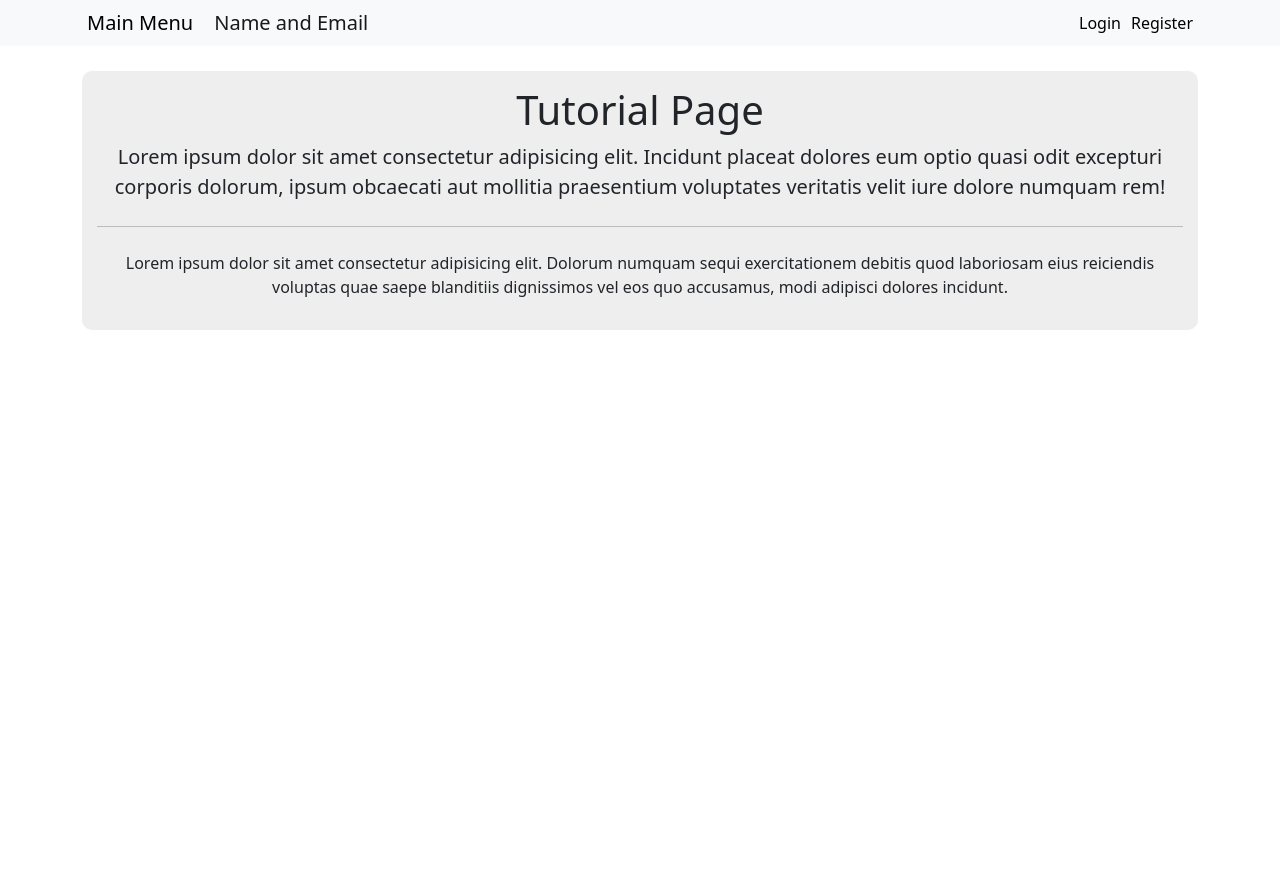
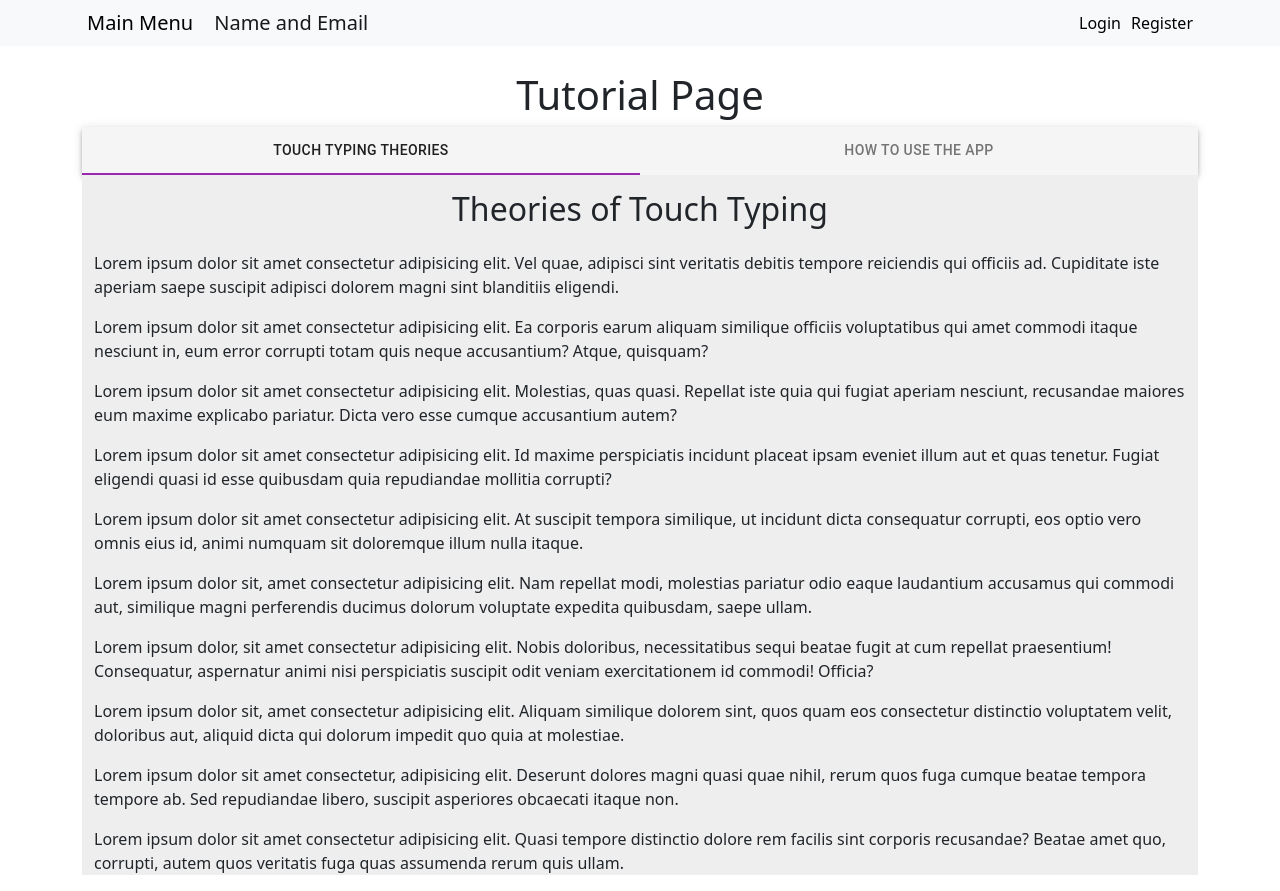
Before and after one commit to alvinAdler/TouchTypingApplication, a React (Create React App) app in the folder client/: page /tutorial in a window 1280 px wide. Before the commit the page ends 800 px from the top, so only its background shows below. Built offline with nearby package versions, Linux system fonts and the light colour scheme.

Commit message:
Completed the wireframe design of the tutorial page

```diff
--- a/client/src/components/PracticePage/PracticePage.jsx
+++ b/client/src/components/PracticePage/PracticePage.jsx
@@ -29,7 +29,6 @@ const PracticePage = () => {
                             <Tabs
                             value={currentTab}
                             onChange={handleTabChange}
-                            indicatorColor="secondary"
                             textColor="inherit"
                             variant="fullWidth"
                             >
--- a/client/src/components/TutorialPage/TutorialPage.jsx
+++ b/client/src/components/TutorialPage/TutorialPage.jsx
@@ -1,13 +1,63 @@
-import React from 'react'
+import React, {useState} from 'react'
+import {AppBar, Tabs, Tab} from '@mui/material'
 
 import './TutorialPage_master.css'
 
-import PlaceholderJumbotron from '../UtilityComponents/PlaceholderJumbotron/PlaceholderJumbotron'
+import MaterialTabBody from '../UtilityComponents/MaterialTabBody/MaterialTabBody'
 
 const TutorialPage = () => {
+
+    const [currentTab, setCurrentTab] = useState(0)
+
+    const handleTabChange = (ev, selectedTab) => {
+        setCurrentTab(selectedTab)
+    }
+
     return (
-        <div>
-            <PlaceholderJumbotron pageTitle="Tutorial Page"/>
+        <div className="tutorial-page-container">
+            <h1 style={{textAlign: "center"}}>Tutorial Page</h1>
+            <AppBar color="default" position="static">
+                <Tabs
+                value={currentTab}
+                onChange={handleTabChange}
+                indicatorColor="secondary"
+                textColor="inherit"
+                variant="fullWidth"
+                >
+                    <Tab label="Touch Typing Theories"/>
+                    <Tab label="How to use the App"/>
+                </Tabs>
+            </AppBar>
+            <MaterialTabBody currentTab={currentTab} tabIndex={0}>
+                <div className="tutorial-content-container container">
+                    <h2>Theories of Touch Typing</h2>
+                    <p>Lorem ipsum dolor sit amet consectetur adipisicing elit. Vel quae, adipisci sint veritatis debitis tempore reiciendis qui officiis ad. Cupiditate iste aperiam saepe suscipit adipisci dolorem magni sint blanditiis eligendi.</p>
+                    <p>Lorem ipsum dolor sit amet consectetur adipisicing elit. Ea corporis earum aliquam similique officiis voluptatibus qui amet commodi itaque nesciunt in, eum error corrupti totam quis neque accusantium? Atque, quisquam?</p>
+                    <p>Lorem ipsum dolor sit amet consectetur adipisicing elit. Molestias, quas quasi. Repellat iste quia qui fugiat aperiam nesciunt, recusandae maiores eum maxime explicabo pariatur. Dicta vero esse cumque accusantium autem?</p>
+                    <p>Lorem ipsum dolor sit amet consectetur adipisicing elit. Id maxime perspiciatis incidunt placeat ipsam eveniet illum aut et quas tenetur. Fugiat eligendi quasi id esse quibusdam quia repudiandae mollitia corrupti?</p>
+                    <p>Lorem ipsum dolor sit amet consectetur adipisicing elit. At suscipit tempora similique, ut incidunt dicta consequatur corrupti, eos optio vero omnis eius id, animi numquam sit doloremque illum nulla itaque.</p>
+                    <p>Lorem ipsum dolor sit, amet consectetur adipisicing elit. Nam repellat modi, molestias pariatur odio eaque laudantium accusamus qui commodi aut, similique magni perferendis ducimus dolorum voluptate expedita quibusdam, saepe ullam.</p>
+                    <p>Lorem ipsum dolor, sit amet consectetur adipisicing elit. Nobis doloribus, necessitatibus sequi beatae fugit at cum repellat praesentium! Consequatur, aspernatur animi nisi perspiciatis suscipit odit veniam exercitationem id commodi! Officia?</p>
+                    <p>Lorem ipsum dolor sit, amet consectetur adipisicing elit. Aliquam similique dolorem sint, quos quam eos consectetur distinctio voluptatem velit, doloribus aut, aliquid dicta qui dolorum impedit quo quia at molestiae.</p>
+                    <p>Lorem ipsum dolor sit amet consectetur, adipisicing elit. Deserunt dolores magni quasi quae nihil, rerum quos fuga cumque beatae tempora tempore ab. Sed repudiandae libero, suscipit asperiores obcaecati itaque non.</p>
+                    <p>Lorem ipsum dolor sit amet consectetur adipisicing elit. Quasi tempore distinctio dolore rem facilis sint corporis recusandae? Beatae amet quo, corrupti, autem quos veritatis fuga quas assumenda rerum quis ullam.</p>
+                </div>
+            </MaterialTabBody>
+            <MaterialTabBody currentTab={currentTab} tabIndex={1}>
+                <div className="tutorial-content-container container">
+                    <h2>How to Use The Application</h2>
+                    <p>Lorem ipsum dolor sit amet consectetur adipisicing elit. Id maxime perspiciatis incidunt placeat ipsam eveniet illum aut et quas tenetur. Fugiat eligendi quasi id esse quibusdam quia repudiandae mollitia corrupti?</p>
+                    <p>Lorem ipsum dolor sit amet consectetur adipisicing elit. At suscipit tempora similique, ut incidunt dicta consequatur corrupti, eos optio vero omnis eius id, animi numquam sit doloremque illum nulla itaque.</p>
+                    <p>Lorem ipsum dolor sit, amet consectetur adipisicing elit. Nam repellat modi, molestias pariatur odio eaque laudantium accusamus qui commodi aut, similique magni perferendis ducimus dolorum voluptate expedita quibusdam, saepe ullam.</p>
+                    <p>Lorem ipsum dolor, sit amet consectetur adipisicing elit. Nobis doloribus, necessitatibus sequi beatae fugit at cum repellat praesentium! Consequatur, aspernatur animi nisi perspiciatis suscipit odit veniam exercitationem id commodi! Officia?</p>
+                    <p>Lorem ipsum dolor sit, amet consectetur adipisicing elit. Aliquam similique dolorem sint, quos quam eos consectetur distinctio voluptatem velit, doloribus aut, aliquid dicta qui dolorum impedit quo quia at molestiae.</p>
+                    <p>Lorem ipsum dolor sit amet consectetur, adipisicing elit. Deserunt dolores magni quasi quae nihil, rerum quos fuga cumque beatae tempora tempore ab. Sed repudiandae libero, suscipit asperiores obcaecati itaque non.</p>
+                    <p>Lorem ipsum dolor sit amet consectetur adipisicing elit. Quasi tempore distinctio dolore rem facilis sint corporis recusandae? Beatae amet quo, corrupti, autem quos veritatis fuga quas assumenda rerum quis ullam.</p>
+                    <p>Lorem ipsum dolor sit amet consectetur adipisicing elit. Vel quae, adipisci sint veritatis debitis tempore reiciendis qui officiis ad. Cupiditate iste aperiam saepe suscipit adipisci dolorem magni sint blanditiis eligendi.</p>
+                    <p>Lorem ipsum dolor sit amet consectetur adipisicing elit. Ea corporis earum aliquam similique officiis voluptatibus qui amet commodi itaque nesciunt in, eum error corrupti totam quis neque accusantium? Atque, quisquam?</p>
+                    <p>Lorem ipsum dolor sit amet consectetur adipisicing elit. Molestias, quas quasi. Repellat iste quia qui fugiat aperiam nesciunt, recusandae maiores eum maxime explicabo pariatur. Dicta vero esse cumque accusantium autem?</p>
+                </div>
+            </MaterialTabBody>
         </div>
     )
 }
--- a/client/src/components/TutorialPage/TutorialPage_master.css
+++ b/client/src/components/TutorialPage/TutorialPage_master.css
@@ -0,0 +1,4 @@
+.tutorial-content-container > h2{
+    text-align: center;
+    padding: 15px;
+}
--- a/client/src/components/UserPerformancePage/UserPerformancePage.jsx
+++ b/client/src/components/UserPerformancePage/UserPerformancePage.jsx
@@ -3,7 +3,6 @@ import {AppBar, Tabs, Tab} from '@mui/material'
 
 import './UserPerformancePage_master.css'
 
-import PlaceholderJumbotron from '../UtilityComponents/PlaceholderJumbotron/PlaceholderJumbotron'
 import MaterialTabBody from '../UtilityComponents/MaterialTabBody/MaterialTabBody'
 
 const UserPerformancePage = () => {
@@ -21,7 +20,6 @@ const UserPerformancePage = () => {
                 <Tabs
                 value={currentTab}
                 onChange={handleTabChange}
-                indocatorColor="secondary"
                 textColor="inherit"
                 variant="fullWidth"
                 >
```
